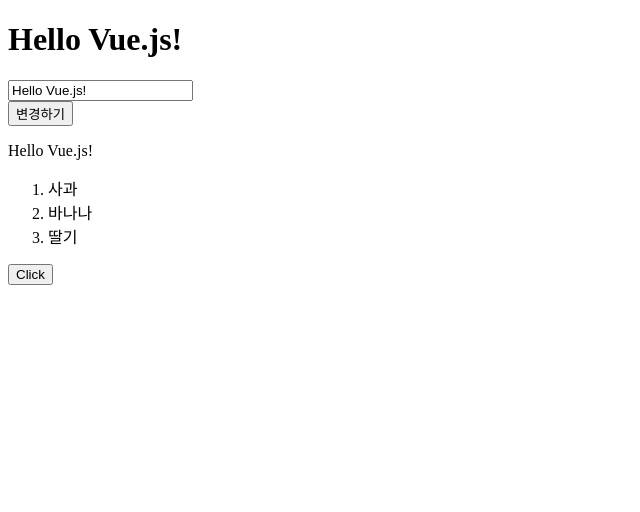
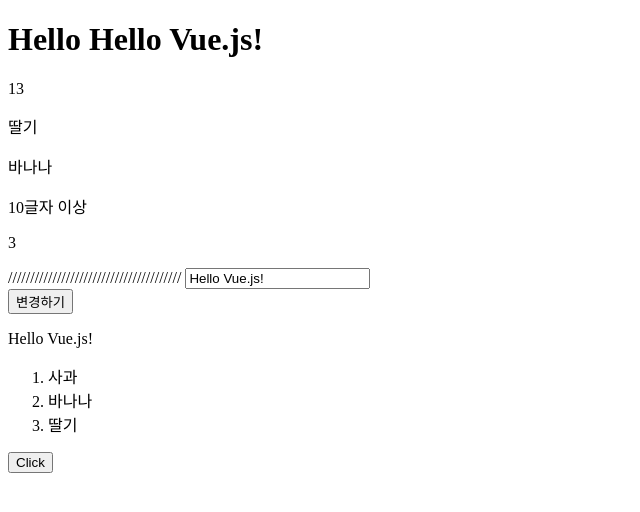
Before and after one commit to HyeongminJo/vue_js, a plain HTML site: page index.html in a window 1280 px wide. Shown: the whole page, without its empty margins (0-640 px from the left). Drawn offline with nearby package versions, Linux system fonts and the light colour scheme.

Commit message:
231010
231010

```diff
--- a/index.html
+++ b/index.html
@@ -8,8 +8,14 @@
 </head>
 <body>
     <div id="app">
-        <h1>{{message}}</h1>
-        <input v-model="message">
+        <h1>Hello {{message.value}}</h1>
+        <p>{{message.value.length}}</p>
+        <p>{{list[2]}}</p>
+        <p>{{list[num]}}</p>
+        <p>{{message.value.length >= 10 ? '10글자 이상' : '10글자 미만'}}</p>
+        <p>{{Math.round(3.14)}}</p>
+        ///////////////////////////////////////
+        <input v-model="message.value">
         <br>
         <button v-on:click="show=!show">변경하기</button>
         <transition>
--- a/main.js
+++ b/main.js
@@ -5,14 +5,17 @@
         console.log('create')
     },
     data: {
-        message:'Hello Vue.js!',
+        message: {
+            value: 'Hello Vue.js!'
+        },
         list: ['사과', '바나나', '딸기'],
         show: true,
         newTodoText: '',
         visitCount: 0,
         hideCompleted: false,
         todos: [],
-        error: null
+        error: null,
+        num: 1
     },
     methods: {
         handleClick:function(event) {
```
